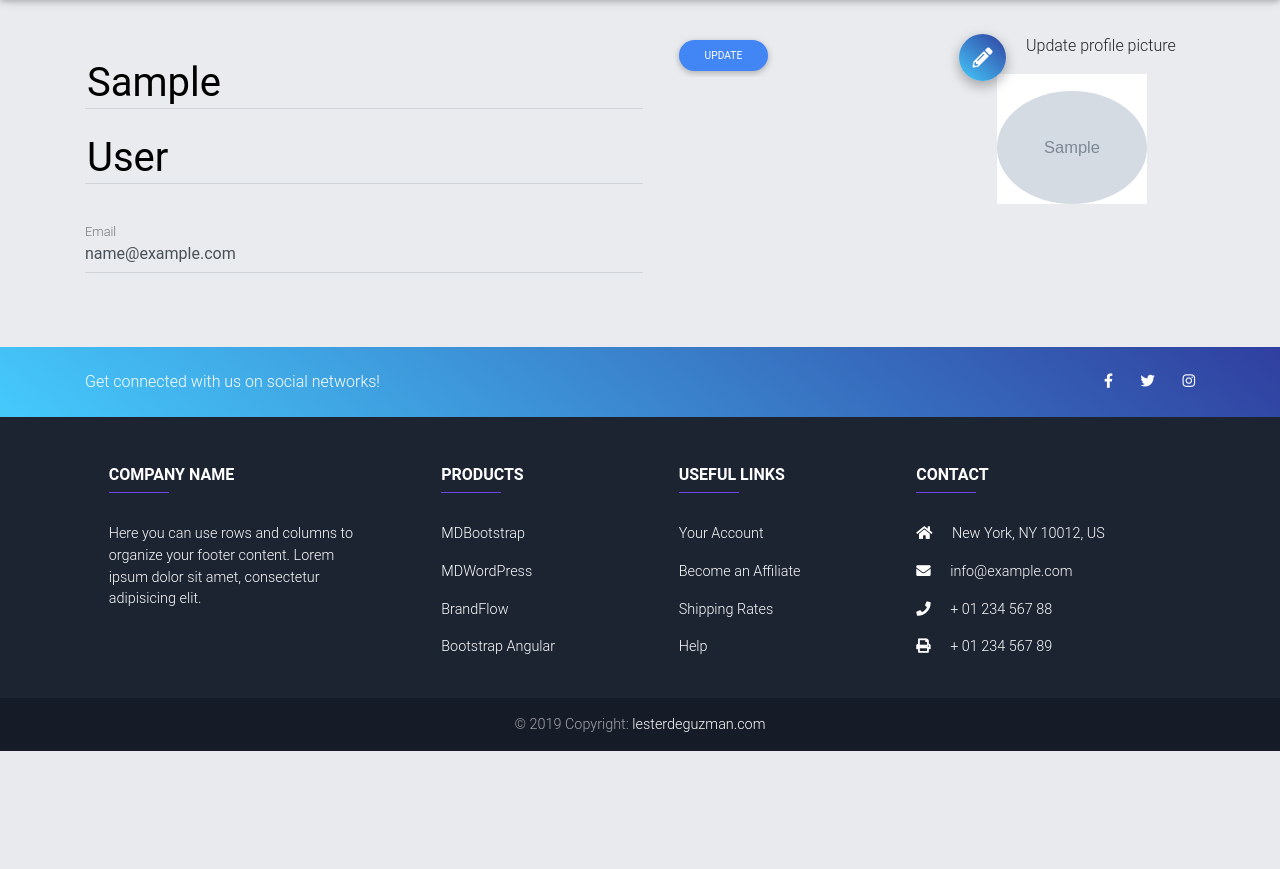
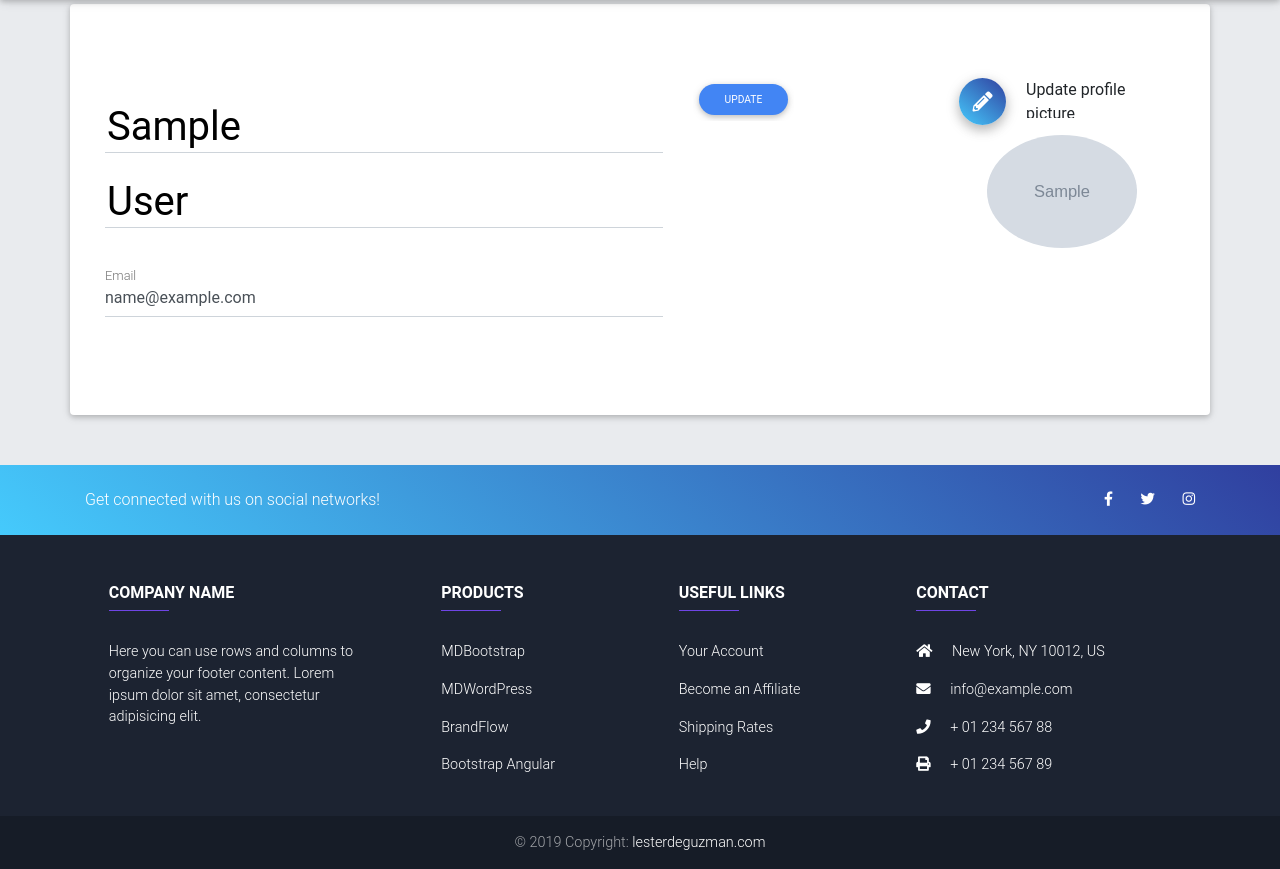
Before and after one commit to Lester016/Reverie, a Flask app: page /profile/update in a window 1280 px wide. Shown: the part 66-935 px from the top of the page. Before the commit the page ends 817 px from the top, so only its background shows below. Run offline with Flask 3, Linux system fonts and the light colour scheme; a user stored in the database is signed in; tables that the repository leaves empty hold one stand-in row (values such as "Sample post"); grey boxes marked "Sample" are stand-in pictures; some libraries are stand-ins or nearby versions; some web fonts are replaced.

```diff
--- a/app/templates/posts/create-post.html
+++ b/app/templates/posts/create-post.html
@@ -1,7 +1,7 @@
 {% extends "layout.html" %}
 {% block content%}
-<main>
-    <form class="container" method="POST" enctype="multipart/form-data">
+<main class="card">
+    <form class="container card-body" method="POST" enctype="multipart/form-data">
         {{ form.hidden_tag() }}
         <div class="d-flex justify-content-center file-field">
             <a class="btn-floating blue-gradient mt-0 float-left">
--- a/app/templates/profile-update.html
+++ b/app/templates/profile-update.html
@@ -1,8 +1,8 @@
 {% extends "layout.html" %}
 {% block content%}
-<div class="container" style="margin-top: 100px; margin-bottom: 50px;">
+<div class="container card" style="padding-top: 50px; margin-bottom: 50px; padding-bottom: 50px;">
     <!-- Enctype is necessary to enable the form for fileinput -->
-    <form class="row" method="POST" enctype="multipart/form-data">
+    <form class="row card-body" method="POST" enctype="multipart/form-data">
         {{ form.hidden_tag() }}
         <div class="col-sm">
             <div class="row">
```
Also changed, not shown: app/site.db, app/static/post_images/01c803f0a7b3ba4a.jpg (added).
